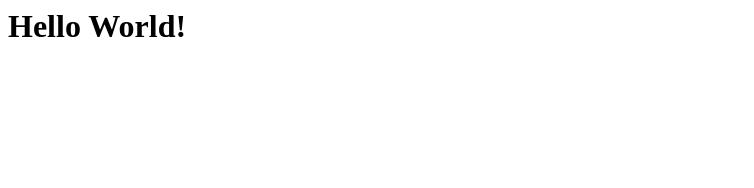
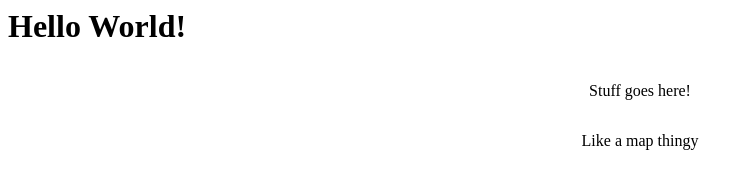
Before and after one commit to shailpatels/IBMcallForCode, a plain HTML site: page index.html in a window 1280 px wide. Shown: the whole page, without its empty margins (0-754 px from the left). Drawn offline with Linux system fonts and the light colour scheme.

Commit message:
Added css

```diff
--- /dev/null
+++ b/index.css
@@ -0,0 +1,5 @@
+.container{
+	display: flex;
+	flex-direction: column;
+	flex-wrap: wrap;
+}
--- a/index.html
+++ b/index.html
@@ -1 +1,10 @@
+<head>
+	<title></title>
+	<link rel="stylesheet" href="index.css">
+</head>
+
 <h1>Hello World!</h1>
+<div class="container" style="align-items:center;">
+	<p>Stuff goes here!</p>
+	<p>Like a map thingy</p>
+</div>
```
